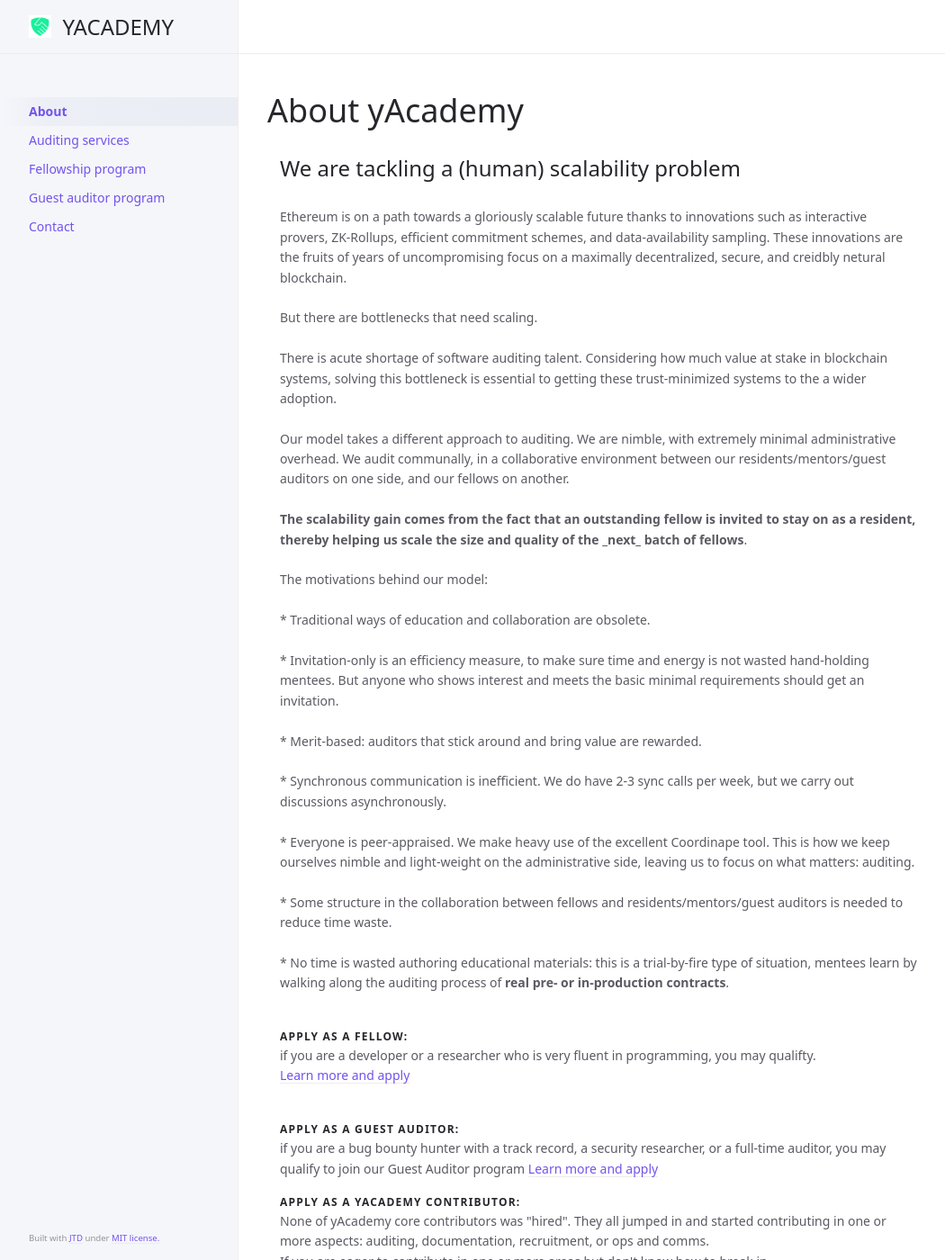
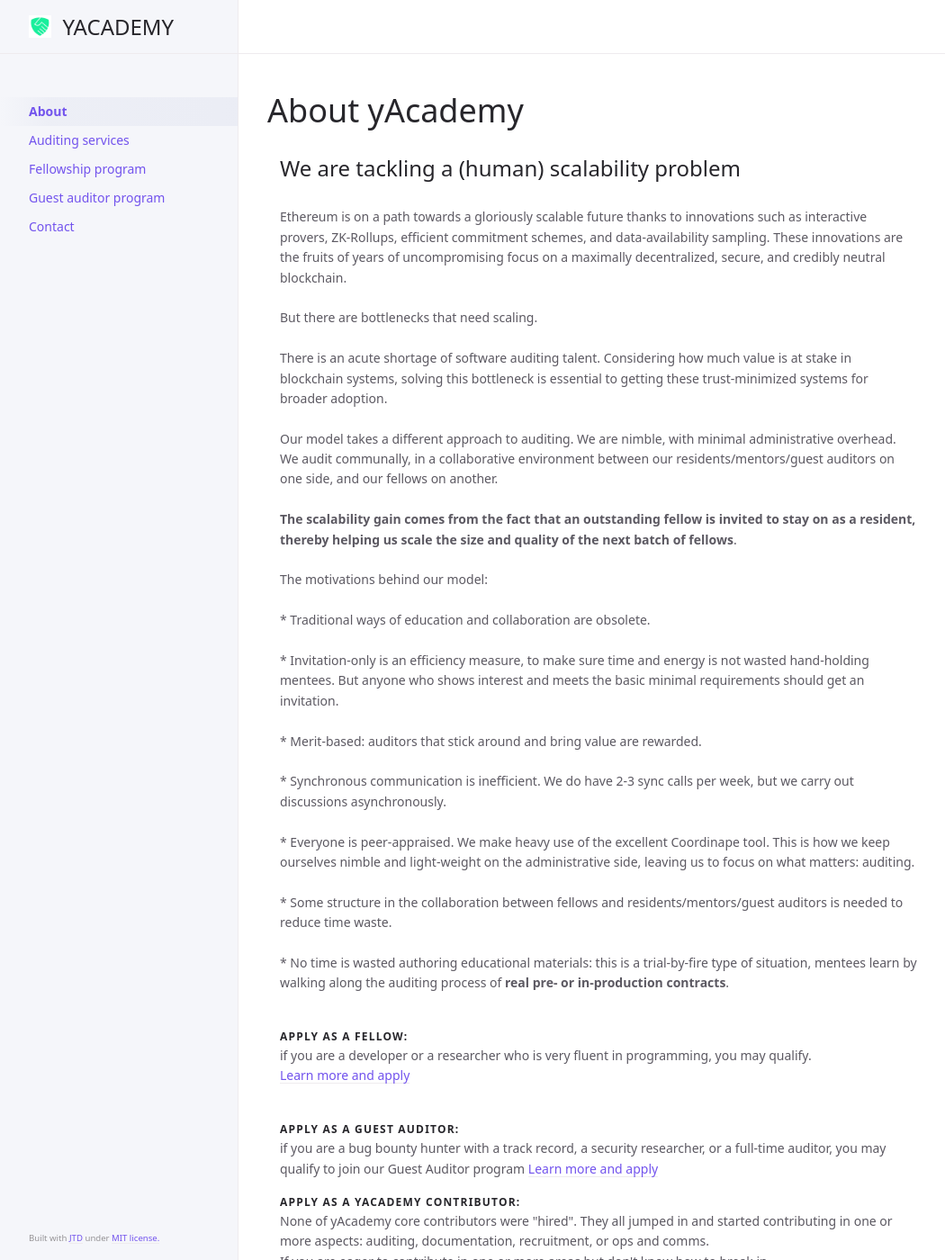
Before and after one commit to yacademy/yacademy.github.io, a Jekyll site: the page built from about.md, in a window 1280 px wide and 1400 px high. Shown: the whole window at 90% size, without its empty margins (107-1157 px from the left). Built offline with Jekyll 4.4.1, drawn with Linux system fonts in a browser that asks for light colours.

Commit message:
Update about.md
grammar, format, typos

```diff
--- a/about.md
+++ b/about.md
@@ -22,7 +22,7 @@
 
                 <br>
 
-                Ethereum is on a path towards a gloriously scalable future thanks to innovations such as interactive provers, ZK-Rollups, efficient commitment schemes, and data-availability sampling. These innovations are the fruits of years of uncompromising focus on a maximally decentralized, secure, and creidbly netural blockchain.
+                Ethereum is on a path towards a gloriously scalable future thanks to innovations such as interactive provers, ZK-Rollups, efficient commitment schemes, and data-availability sampling. These innovations are the fruits of years of uncompromising focus on a maximally decentralized, secure, and credibly neutral blockchain.
 
                 <br><br>
 
@@ -30,15 +30,15 @@
 
                 <br><br>
 
-                There is acute shortage of software auditing talent. Considering how much value at stake in blockchain systems, solving this bottleneck is essential to getting these trust-minimized systems to the a wider adoption.
+                There is an acute shortage of software auditing talent. Considering how much value is at stake in blockchain systems, solving this bottleneck is essential to getting these trust-minimized systems for broader adoption.
 
                 <br><br>
 
-                Our model takes a different approach to auditing. We are nimble, with extremely minimal administrative overhead. We audit communally, in a collaborative environment between our residents/mentors/guest auditors on one side, and our fellows on another.
+                Our model takes a different approach to auditing. We are nimble, with minimal administrative overhead. We audit communally, in a collaborative environment between our residents/mentors/guest auditors on one side, and our fellows on another.
 
                 <br> <br>
 
-                <b>The scalability gain comes from the fact that an outstanding fellow is invited to stay on as a resident, thereby helping us scale the size and quality of the _next_ batch of fellows</b>.
+                <b>The scalability gain comes from the fact that an outstanding fellow is invited to stay on as a resident, thereby helping us scale the size and quality of the next batch of fellows</b>.
 
                 <br><br>
 
@@ -67,7 +67,7 @@
 
                 <h4><b>Apply as a fellow:</b></h4>
 
-                    if you are a developer or a researcher who is very fluent in programming, you may qualifty. <a href="/fellowship-program">Learn more and apply</a><br><br>
+                    if you are a developer or a researcher who is very fluent in programming, you may qualify. <a href="/fellowship-program">Learn more and apply</a><br><br>
 
                 <h4><b>Apply as a guest auditor:</b></h4>
 
@@ -76,7 +76,7 @@
 
                 <h4><b>Apply as a yAcademy contributor:</b></h4>
 
-                    None of yAcademy core contributors was "hired". They all jumped in and started contributing in one or more aspects: auditing, documentation, recruitment, or ops and comms. <br>
+                    None of yAcademy core contributors were "hired". They all jumped in and started contributing in one or more aspects: auditing, documentation, recruitment, or ops and comms. <br>
 
                 If you are eager to contribute in one or more areas but don't know how to break in, <a href="/contact">reach out and tell us more about yourself</a><br><br>
 
```
